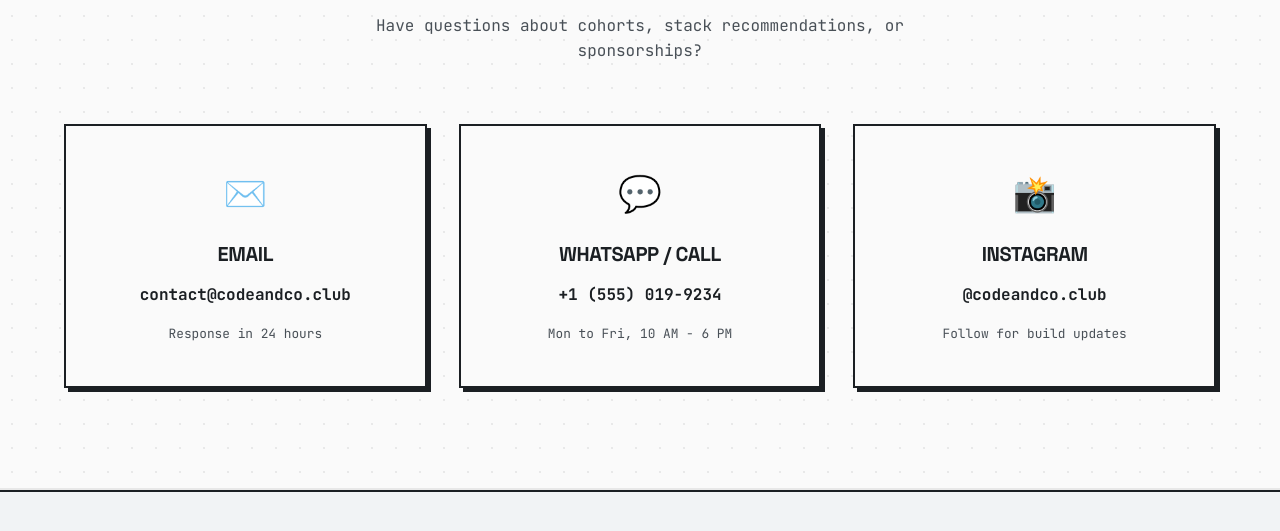
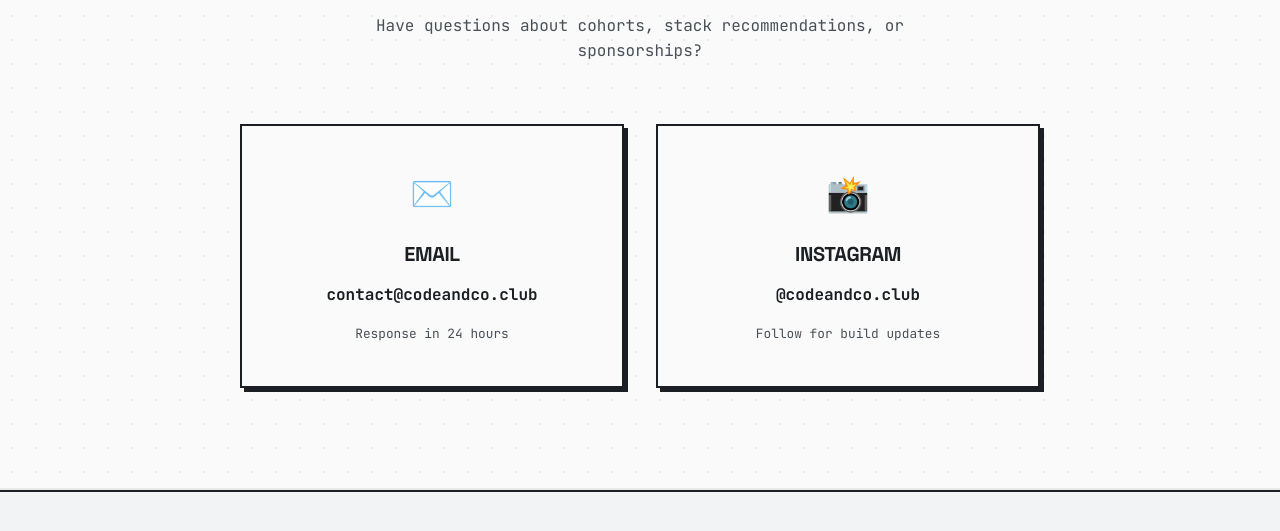
Before and after one commit to sankethmanomay/code-co, a website: page public/index.html in a window 1280 px wide. Shown: the part 2684-3215 px from the top of the page. Drawn offline with Linux system fonts and the light colour scheme.

Commit message:
feat: initialize project with landing page and custom styles

```diff
--- a/public/index.html
+++ b/public/index.html
@@ -300,12 +300,7 @@
             <p class="contact-card-value"><a href="mailto:contact@codeandco.club">contact@codeandco.club</a></p>
             <span class="contact-card-hint">Response in 24 hours</span>
           </div>
-          <div class="contact-card">
-            <div class="contact-card-icon">💬</div>
-            <h3 class="contact-card-title">WhatsApp / Call</h3>
-            <p class="contact-card-value"><a href="tel:+15550199234">+1 (555) 019-9234</a></p>
-            <span class="contact-card-hint">Mon to Fri, 10 AM - 6 PM</span>
-          </div>
+
           <div class="contact-card">
             <div class="contact-card-icon">📸</div>
             <h3 class="contact-card-title">Instagram</h3>
--- a/public/style.css
+++ b/public/style.css
@@ -655,8 +655,10 @@ body[data-theme="dark"] .navbar-container {
    ========================================== */
 .contact-grid {
   display: grid;
-  grid-template-columns: repeat(3, 1fr);
+  grid-template-columns: repeat(2, 1fr);
   gap: 32px;
+  max-width: 800px;
+  margin: 0 auto;
 }
 
 .contact-card {
```
